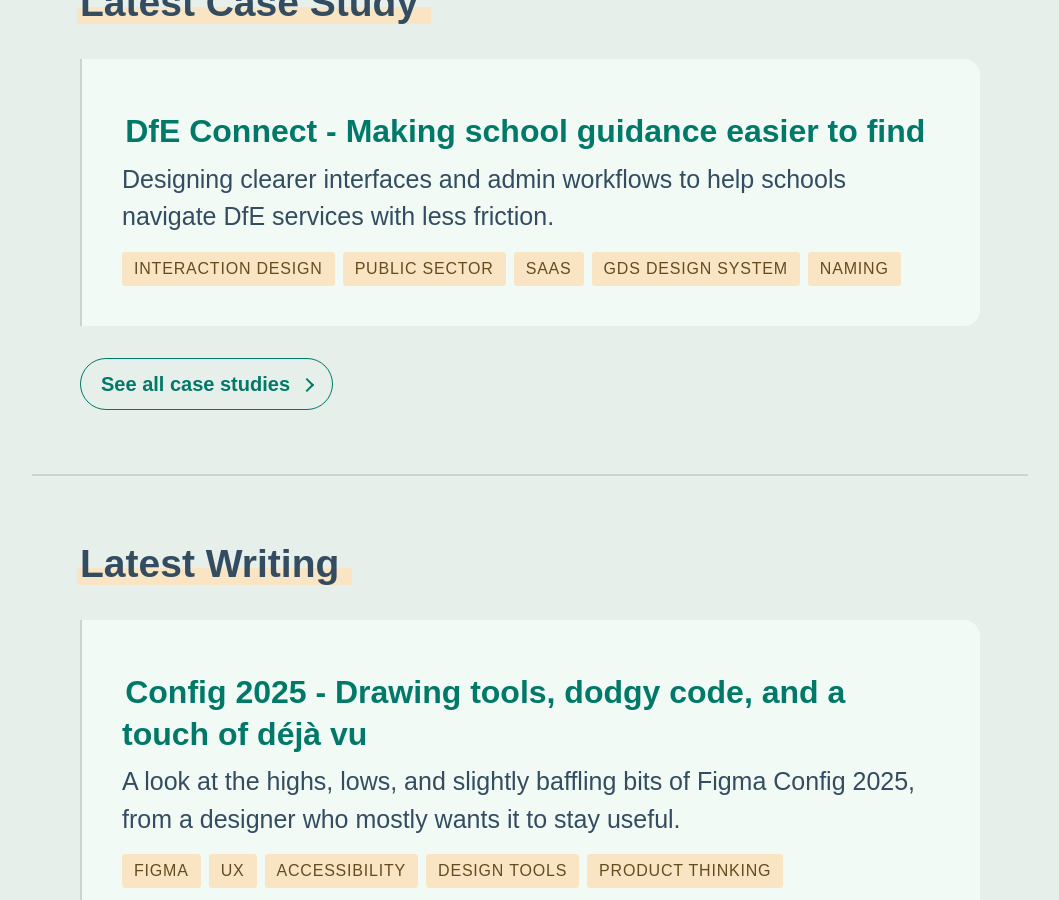
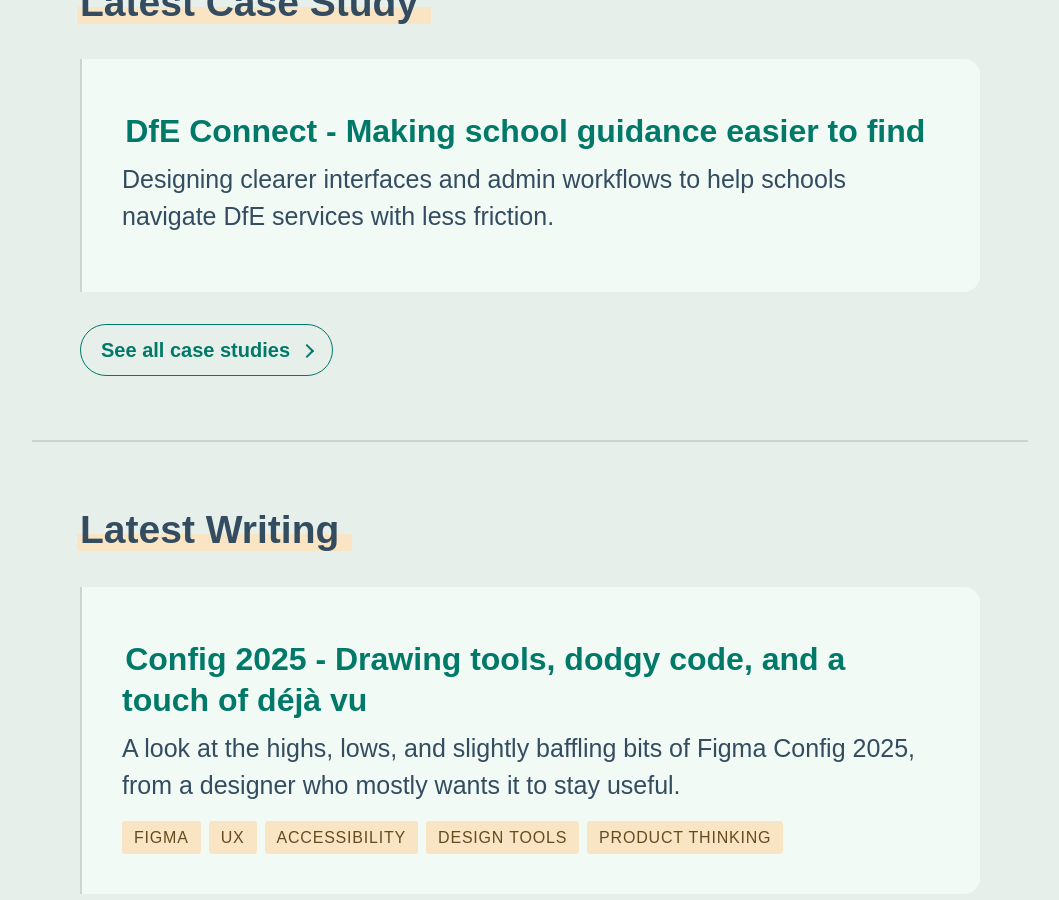
Before and after one commit to steve-oconnor/steve-oconnor.github.io, a Jekyll site: the page built from index.html, in a window 1280 px wide and 900 px high, scrolled down 1947 px. Shown: the whole window, without its empty margins (110-1169 px from the left). Built offline with Jekyll 4.4.1, drawn with Linux system fonts in a browser that asks for light colours; some web fonts are replaced.

Commit message:
home page amend - removed case study tags

```diff
--- a/index.html
+++ b/index.html
@@ -62,13 +62,6 @@
   <article class="card">
     <h3><a href="/case-studies/dfe-connect">DfE Connect - Making school guidance easier to find</a></h3>
     <p>Designing clearer interfaces and admin workflows to help schools navigate DfE services with less friction.</p>
-    <ul class="tags">
-      <li>Interaction Design</li>
-      <li>Public Sector</li>
-      <li>SaaS</li>
-      <li>GDS Design System</li>
-      <li>Naming</li>
-    </ul>
   </article>
   <a href="/case-studies/" class="button--secondary">See all case studies <span class="arrow"></span></a>
 </section>
```
Also changed, not shown: 2 other files.
